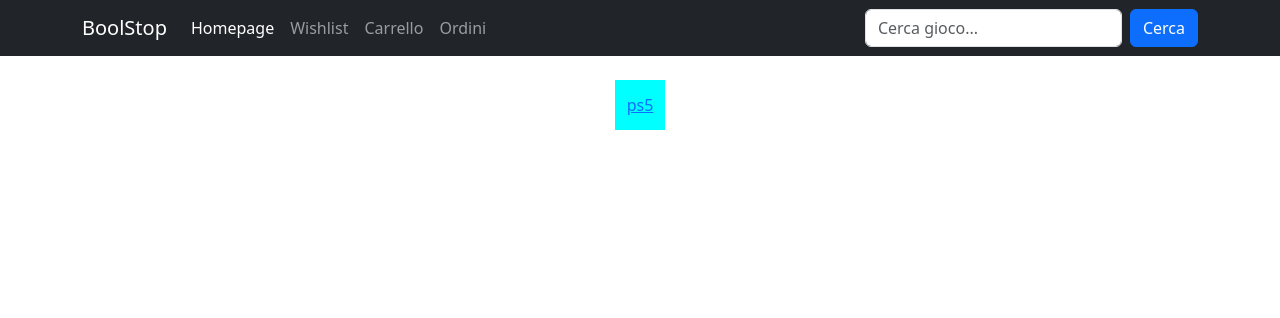
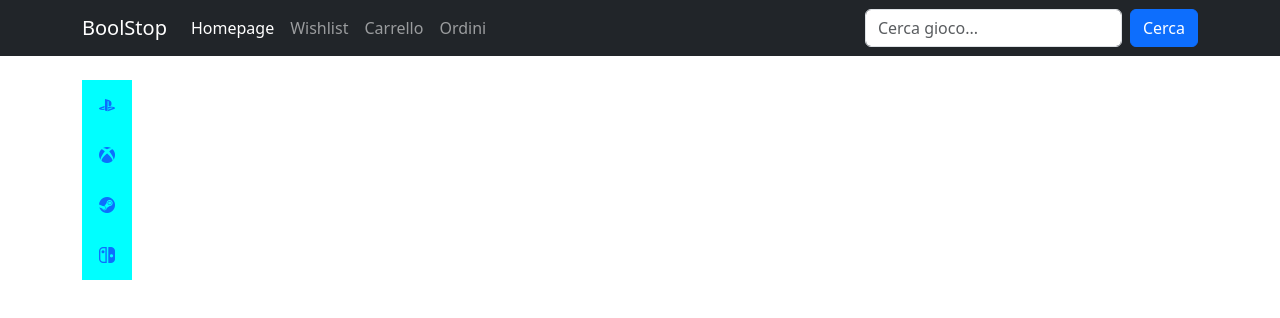
Before and after one commit to dannyarena/boolstop-frontend, a React (Vite) app: page / in a window 1280 px wide. Shown: the top 318 px of the page. Built offline with nearby package versions, Linux system fonts and the light colour scheme.

Commit message:
add platform link component in homepage

```diff
--- a/src/pages/Homepage.jsx
+++ b/src/pages/Homepage.jsx
@@ -1,15 +1,19 @@
 import PlatformsLinkComponent from "../components/PlatformsLinkComponent";
+import { dataPath } from "../data/dataPath";
 
 export default function Homepage() {
   return (
     <>
       <div className="container">
         <div className="jumbotron"></div>
-        <div className="logocontainer d-flex justify-content-center flex-row">
-          <PlatformsLinkComponent linkPage={"/videogames/ps5"}>
-            ps5
-          </PlatformsLinkComponent>
-        </div>
+        <div className="logocontainer d-flex justify-content-center flex-row"></div>
+        <section className="link-platforms">
+          {dataPath.map((data, i) => (
+            <PlatformsLinkComponent key={i} linkPage={data.path}>
+              <i className={data.icon}></i>
+            </PlatformsLinkComponent>
+          ))}
+        </section>
       </div>
     </>
   );
```
